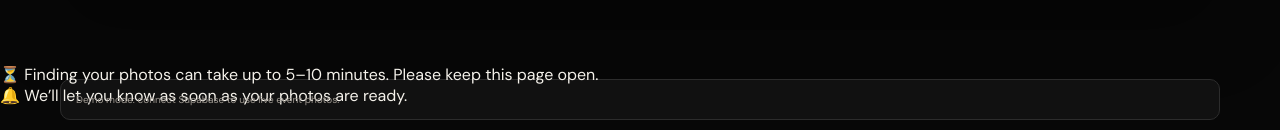
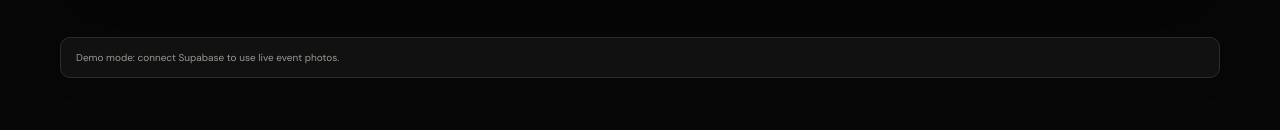
Before and after one commit to thesmfstudios-cloud/Face-match, a Next.js app: page / in a window 1280 px wide. Shown: the part 769-899 px from the top of the page. Built offline with nearby package versions, Linux system fonts and the light colour scheme; no server answers; the database is empty; a web font is replaced by a local one.

Commit message:
Remove scan wait helper text

```diff
--- a/app/page.js
+++ b/app/page.js
@@ -320,7 +320,6 @@ export default function Home() {
       <section className="hero"><div className="eyebrowPill"><Sparkles size={14}/> AI PHOTO DELIVERY · SAM COLLEGE</div><h1>Find the moments<br/><em>you’re in.</em></h1><p className="heroCopy">Upload one clear selfie. We run face recognition against the event gallery and only show likely matches.</p><div className="eventBar"><div><span className="micro">EVENT</span><strong>{eventName}</strong></div><div className="eventMeta"><b>{photoCount}</b> photos indexed</div></div></section>
 
       <section className="finderCard"><div className="finderIcon"><Camera size={28}/></div><div className="finderBody"><div className="finderTitle">Find my photos</div><div className="finderHint">Use a front-facing selfie or camera capture with your face clearly visible.</div><input id="selfie" hidden type="file" accept="image/*" capture="user" onChange={chooseSelfie}/><div className="finderControls"><label className="uploadButton" htmlFor="selfie">{selfie ? <><CheckCircle2 size={17}/> {selfieName}</> : <><Upload size={17}/> Upload photo</>}</label><button type="button" className="cameraButton" onClick={startCamera}><Video size={17}/> Use camera</button></div></div><button className="primaryButton" disabled={!selfie || matching} onClick={runFaceMatch}>{matching ? <><Loader2 size={17} className="spin"/> Matching…</> : <>Find photos <ArrowRight size={17}/></>}</button></section>
-      <div className="scanHelp">⏳ Finding your photos can take up to 5–10 minutes. Please keep this page open.<br/><span>🔔 We’ll let you know as soon as your photos are ready.</span></div>
 
       {dataError && <div className="notice">{dataError}</div>}
       {matchMessage && <div className={`notice ${matchMessage.includes('found') ? 'successNotice' : ''}`}>{matchMessage}</div>}
```
